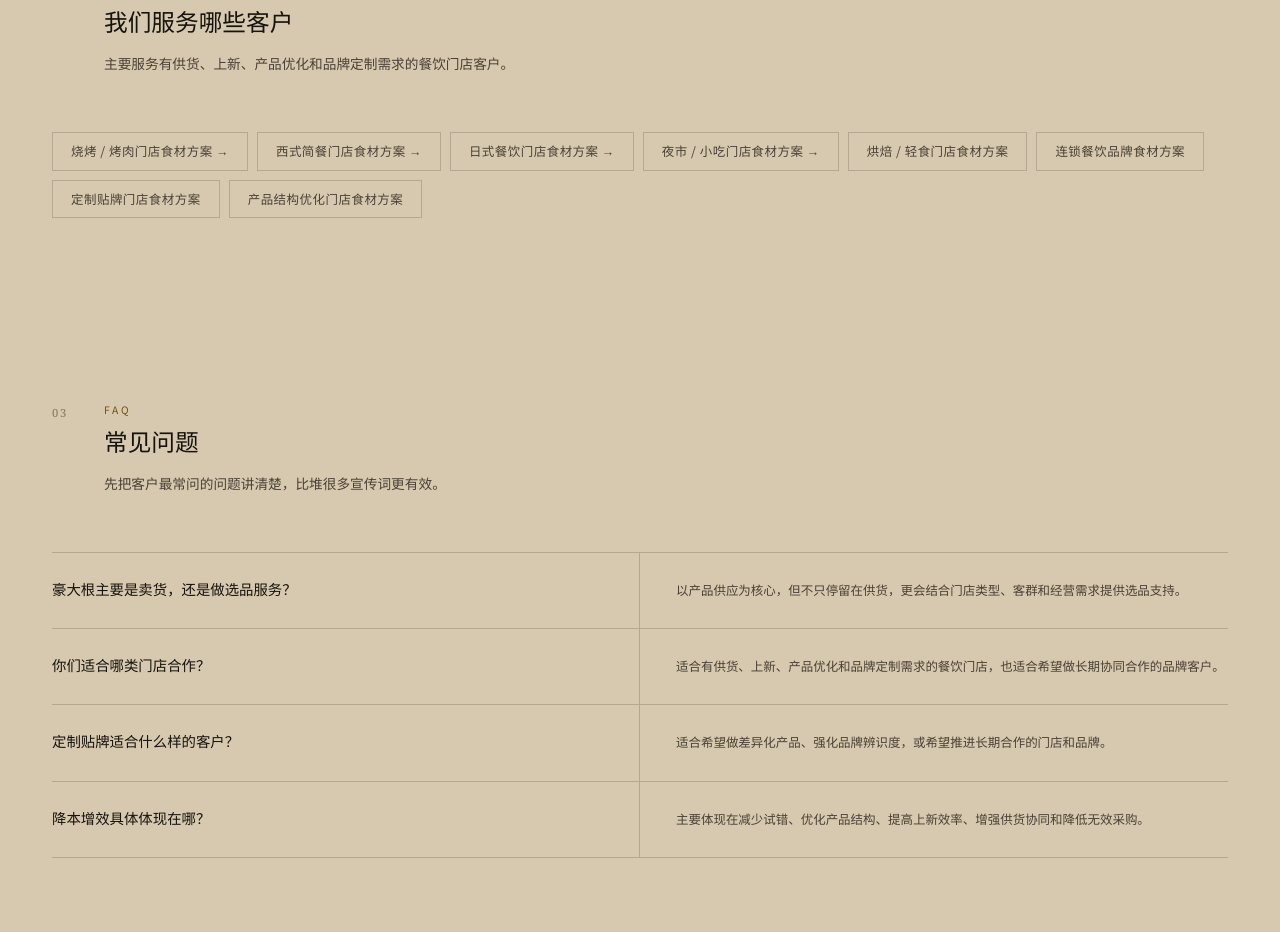
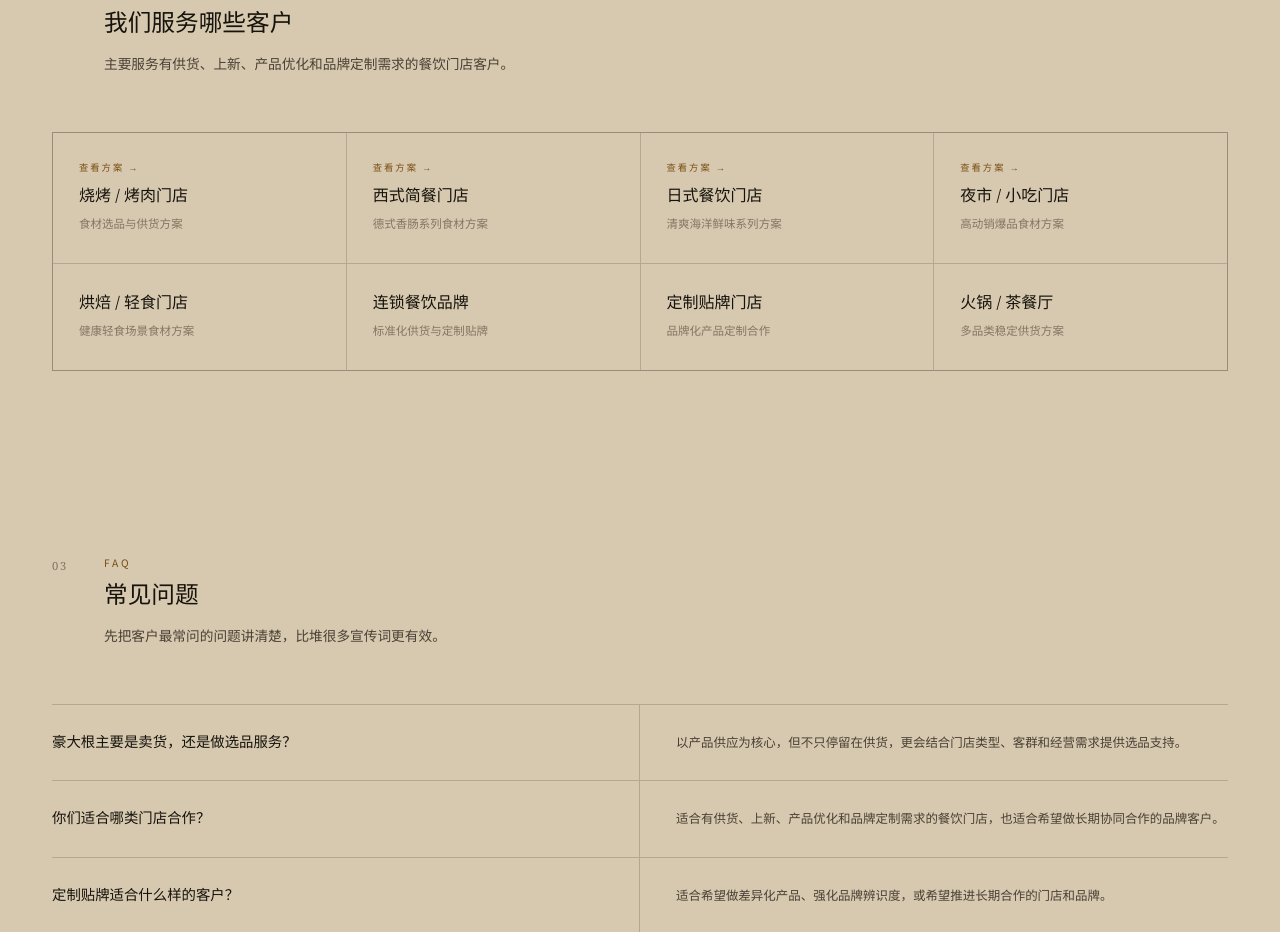
Before and after one commit to juangaoqi/haodagen-site, a Next.js app: page / in a window 1280 px wide. Shown: the part 2021-2953 px from the top of the page. Built offline with nearby package versions, Linux system fonts and the light colour scheme.

Commit message:
Update shared.jsx

```diff
--- a/app/_site/shared.jsx
+++ b/app/_site/shared.jsx
@@ -1813,15 +1813,43 @@ function HomePage({ nav }) {
       <section className="sec">
         <div className="W">
           <SH n="03" label="Customers" title="我们服务哪些客户" desc="主要服务有供货、上新、产品优化和品牌定制需求的餐饮门店客户。" />
-          <R d={0.08}><div className="chips">
-            <a href="/bbq"      className="chip" style={{ textDecoration:'none', cursor:'pointer' }}>烧烤 / 烤肉门店食材方案 →</a>
-            <a href="/western"  className="chip" style={{ textDecoration:'none', cursor:'pointer' }}>西式简餐门店食材方案 →</a>
-            <a href="/japanese" className="chip" style={{ textDecoration:'none', cursor:'pointer' }}>日式餐饮门店食材方案 →</a>
-            <a href="/nightmarket" className="chip" style={{ textDecoration:'none', cursor:'pointer' }}>夜市 / 小吃门店食材方案 →</a>
-            {['烘焙 / 轻食门店食材方案','连锁餐饮品牌食材方案','定制贴牌门店食材方案','产品结构优化门店食材方案'].map(c => (
-              <div className="chip" key={c}>{c}</div>
-            ))}
-          </div></R>
+          <R d={0.08}>
+            <div style={{ display:'grid', gridTemplateColumns:'repeat(4,1fr)', gap:1, background:'var(--rule)', border:'1px solid var(--rule)', marginTop:38 }} className="scene-grid">
+              {[
+                { href:'/bbq',         label:'烧烤 / 烤肉门店', sub:'食材选品与供货方案', linked:true },
+                { href:'/western',     label:'西式简餐门店',     sub:'德式香肠系列食材方案', linked:true },
+                { href:'/japanese',    label:'日式餐饮门店',     sub:'清爽海洋鲜味系列方案', linked:true },
+                { href:'/nightmarket', label:'夜市 / 小吃门店',  sub:'高动销爆品食材方案', linked:true },
+                { href:null,           label:'烘焙 / 轻食门店',  sub:'健康轻食场景食材方案', linked:false },
+                { href:null,           label:'连锁餐饮品牌',     sub:'标准化供货与定制贴牌', linked:false },
+                { href:null,           label:'定制贴牌门店',     sub:'品牌化产品定制合作', linked:false },
+                { href:null,           label:'火锅 / 茶餐厅',    sub:'多品类稳定供货方案', linked:false },
+              ].map(({ href, label, sub, linked }) => {
+                const inner = (
+                  <div style={{
+                    background:'var(--paper)', padding:'28px 26px 30px',
+                    transition:'background .22s',
+                    display:'flex', flexDirection:'column', gap:8,
+                    cursor: linked ? 'pointer' : 'default',
+                  }}
+                    onMouseOver={e => e.currentTarget.style.background='var(--paper2)'}
+                    onMouseOut={e => e.currentTarget.style.background='var(--paper)'}
+                  >
+                    {linked && <div style={{ fontSize:'.58rem', letterSpacing:'.22em', color:'var(--amber)', textTransform:'uppercase', marginBottom:2 }}>查看方案 →</div>}
+                    <div style={{ fontFamily:'var(--serif)', fontSize:'1rem', fontWeight:500, color:'var(--ink)', lineHeight:1.35 }}>{label}</div>
+                    <div style={{ fontSize:'.72rem', color:'var(--ink3)', lineHeight:1.6 }}>{sub}</div>
+                  </div>
+                );
+                return linked
+                  ? <a key={label} href={href} style={{ textDecoration:'none' }}>{inner}</a>
+                  : <div key={label}>{inner}</div>;
+              })}
+            </div>
+            <style>{`
+              @media(max-width:960px){.scene-grid{grid-template-columns:repeat(2,1fr)!important}}
+              @media(max-width:480px){.scene-grid{grid-template-columns:1fr!important}}
+            `}</style>
+          </R>
         </div>
       </section>
 
```
